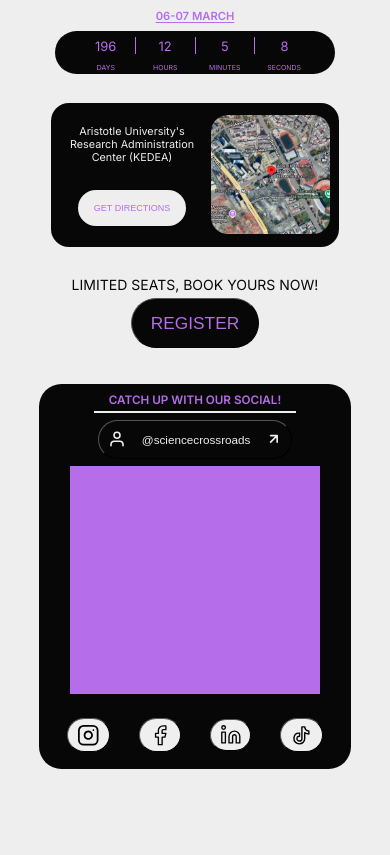
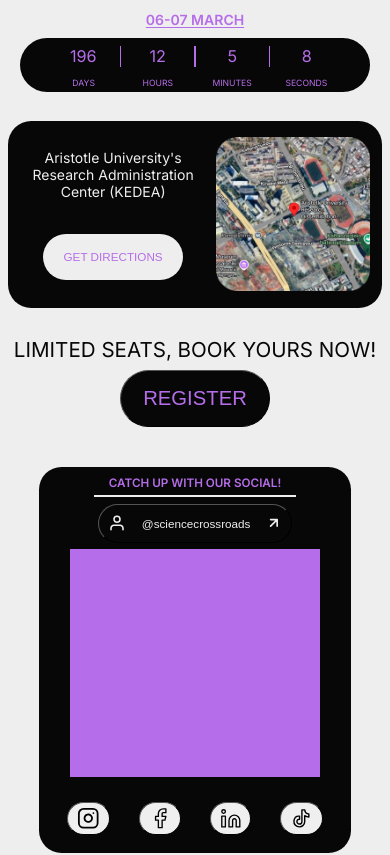
Before and after one commit to Alekosss/ScienceCrossroads, a SvelteKit app: page / in a window 390 px wide. Shown: the part 1058-1913 px from the top of the page. Built offline with nearby package versions, Linux system fonts and the light colour scheme.

Commit message:
Polishing home page for mobile. Moving on to RegisterOverlay

```diff
--- a/src/routes/+page.svelte
+++ b/src/routes/+page.svelte
@@ -401,7 +401,7 @@
         }
 
         .Countdown {
-            zoom: 0.6;
+            zoom: 0.75;
             margin: 0;
         }
 
@@ -449,7 +449,7 @@
         }
 
         .MapCard {
-            zoom: 0.5;
+            zoom: 0.65;
             margin: auto;
         }
 
@@ -473,6 +473,14 @@
             height: 17.5vh;
         }
 
+        .RegistrationContent {
+            zoom: 1.1;
+        }
+
+        .RegButton {
+            zoom: 0.8;
+        }
+
         .SocialMediaPosts {
             zoom: 0.5;
             align-items: center;
--- a/src/routes/pages/contact/+page.svelte
+++ b/src/routes/pages/contact/+page.svelte
@@ -204,6 +204,10 @@
 
     .ContactPage {
         font-family: var(--font-family);
+    }
+
+    .MailingForm input {
+        padding-left: 1rem;
     }
 
     .Description {
```
